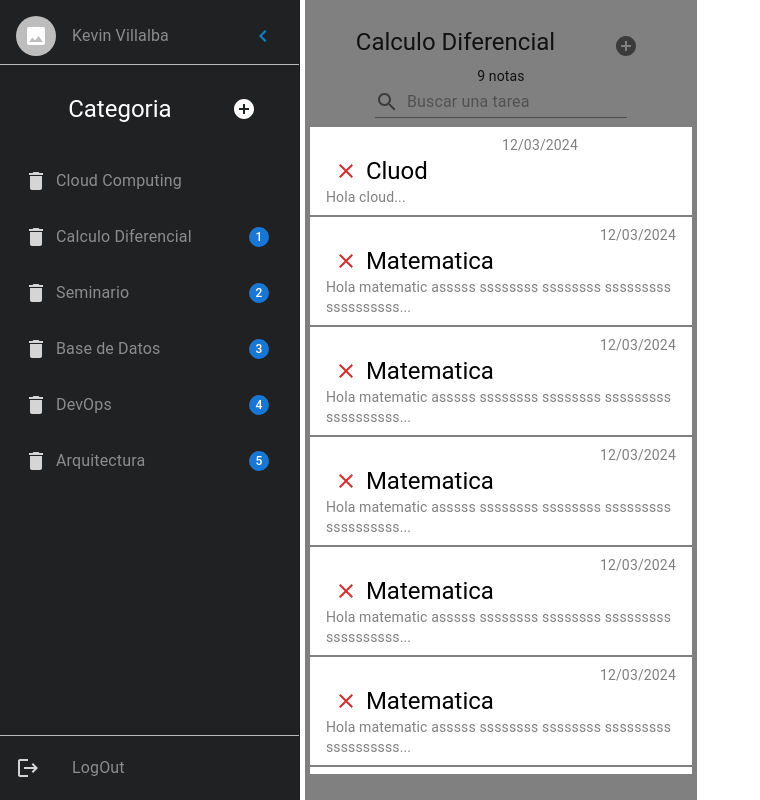
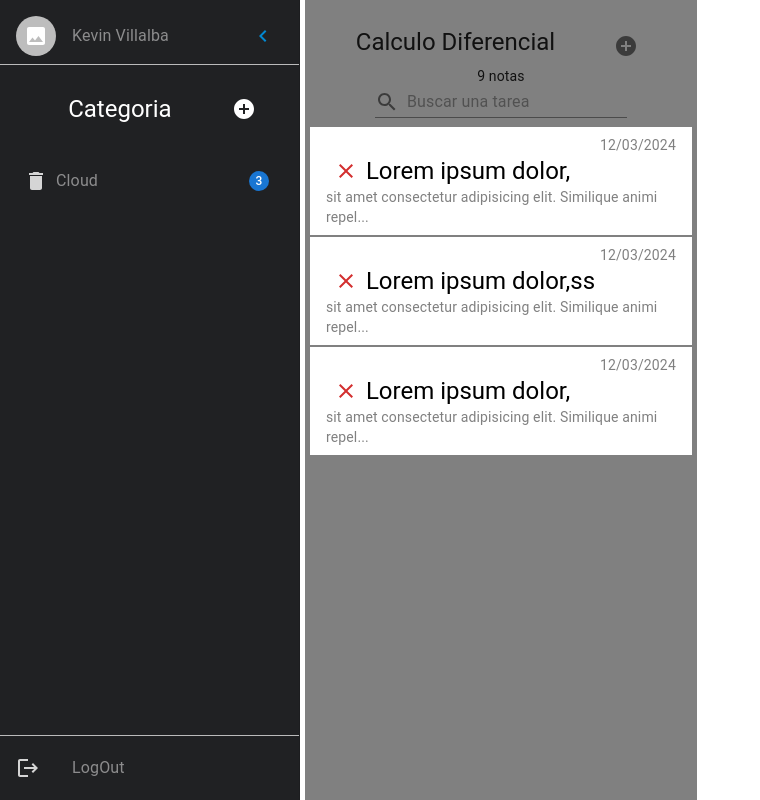
Before and after one commit to kfvillalba/TareasFrontEnd, a React (Create React App) app: page / in a window 1280 px wide. Shown: the whole page, without its empty margins (0-760 px from the left). Built offline with nearby package versions, Linux system fonts and the light colour scheme.

Commit message:
props y edit validation

```diff
--- a/src/App.jsx
+++ b/src/App.jsx
@@ -1,25 +1,38 @@
 import React, { useEffect, useState } from 'react'
 import CategoriaSideNavBar from './components/CategoriaSideNavBar'
 
+
 export default function App() {
-  //   useEffect(() => {
-  //     viewPost();
-  // }, []);
+  const [categorias, setCategorias] = React.useState([
+    {
+    id: "1",
+    nombre:"Cloud",
+    tareas:[
+      {
+      id:"1",
+      titulo:"Lorem ipsum dolor," ,
+      descripcion:"sit amet consectetur adipisicing elit. Similique animi repellat praesentium debitis quod id. Voluptatibus alias, aliquam laudantium atque omnis consectetur, dolor, consequatur nostrum ullam rerum nesciunt itaque corporis!",
+      fecha:"12/03/2024"
+    },
+      {
+      id:"2",
+      titulo:"Lorem ipsum dolor,ss" ,
+      descripcion:"sit amet consectetur adipisicing elit. Similique animi repellat praesentium debitis quod id. Voluptatibus alias, aliquam laudantium atque omnis consectetur, dolor, consequatur nostrum ullam rerum nesciunt itaque corporis!",
+      fecha:"12/03/2024"
+    },
+      {
+      id:"3",
+      titulo:"Lorem ipsum dolor," ,
+      descripcion:"sit amet consectetur adipisicing elit. Similique animi repellat praesentium debitis quod id. Voluptatibus alias, aliquam laudantium atque omnis consectetur, dolor, consequatur nostrum ullam rerum nesciunt itaque corporis!",
+      fecha:"12/03/2024"
+    }
+  ]
+  }
+  ])
 
-  // const [ispost, setpost] = useState([]);
-  // const viewPost = async() =>{
-  //   try {
-  //     await fetch(`http://localhost:8000/allPost`)
-  //     .then(res => {
-  //       if(res.data.success === true){
-  //         setpost(res.data.listall);
-  //       }
-  //     })
-  //   } catch (error) { throw error;}
-  // }
   return (
     <div>
-      <CategoriaSideNavBar />
+      <CategoriaSideNavBar categorias={categorias} />
     </div>
   )
 }
--- a/src/components/CategoriaSideNavBar.jsx
+++ b/src/components/CategoriaSideNavBar.jsx
@@ -52,7 +52,7 @@ const Main = styled('main', { shouldForwardProp: (prop) => prop !== 'open' })(
   })
 )
 
-export default function CategoriaSideNavBar() {
+export default function CategoriaSideNavBar({categorias}) {
   const theme = useTheme()
   const [open, setOpen] = React.useState(true)
   const [registerCategory, setRegisterCategory] = React.useState(false)
@@ -135,7 +135,7 @@ export default function CategoriaSideNavBar() {
           </ListItem>
         </List>
 
-        {registerCategory ? <FormCategoria /> : <ListCategory />}
+        {registerCategory ? <FormCategoria /> : <ListCategory categorias={categorias} />}
 
         <Box
           sx={{
@@ -219,7 +219,7 @@ export default function CategoriaSideNavBar() {
                   </form>
                 </Box>
               </Box>
-              <TareasList />
+              <TareasList categorias={categorias} />
             </Box>
           </Box>
 
@@ -234,7 +234,7 @@ export default function CategoriaSideNavBar() {
               padding: 0,
             }}
           >
-            {registerTarea ? <TareasEdit /> : ''}
+            {registerTarea? <TareasEdit /> : ""}
           </Box>
         </Box>
       </Main>
--- a/src/components/ListCategory.jsx
+++ b/src/components/ListCategory.jsx
@@ -11,20 +11,14 @@ import React from 'react'
 import DeleteIcon from '@mui/icons-material/Delete'
 import Badge from '@mui/material/Badge'
 
-const ListCategory = () => {
-  const [categorias, setCategorias] = React.useState([
-    'Cloud Computing',
-    'Calculo Diferencial',
-    'Seminario',
-    'Base de Datos',
-    'DevOps',
-    'Arquitectura',
-  ])
+const ListCategory = ({categorias}) => {
+
   return (
+
     <Box sx={{ overflowY: 'auto' }}>
       <List>
-        {categorias.map((text, index) => (
-          <ListItem key={text} disablePadding>
+        {categorias?.map((categoria) => (
+          <ListItem key={categoria.id} disablePadding>
             <ListItemButton>
               <IconButton aria-label='delete-category'>
                 <DeleteIcon sx={{ color: '#D5D5D5' }} />
@@ -32,12 +26,12 @@ const ListCategory = () => {
               <ListItemText
                 primary={
                   <Typography variant='body1' textAlign={'start'}>
-                    {text}
+                    {categoria.nombre}
                   </Typography>
                 }
               />
               <Badge
-                badgeContent={index}
+                badgeContent={categoria.tareas.length}
                 color='primary'
                 sx={{ mr: 3 }}
               ></Badge>
--- a/src/components/TareasEdit.jsx
+++ b/src/components/TareasEdit.jsx
@@ -1,6 +1,5 @@
 import { Box, Button, FormControl, TextField } from '@mui/material'
 import React, { useEffect, useState } from 'react'
-import FormCategoria from './FormCategoria'
 import { useForm } from 'react-hook-form'
 import ReactQuill from 'react-quill'
 import 'react-quill/dist/quill.snow.css'
@@ -11,6 +10,7 @@ const TareasEdit = () => {
     register,
     handleSubmit,
     watch,
+    setValue,
     formState: { errors },
   } = useForm()
 
@@ -18,22 +18,8 @@ const TareasEdit = () => {
     register('descripcion')
   }, [register])
 
-  const [userInfo, setuserInfo] = useState({
-    titulo: '',
-    description: '',
-  })
-
-  const onChangeValue = (e) => {
-    setuserInfo({
-      ...userInfo,
-      [e.target.name]: e.target.value,
-    })
-  }
-  const ontitulo = (value) => {
-    setuserInfo({ ...userInfo, titulo: value })
-  }
-  const ondescription = (data) => {
-    setuserInfo({ ...userInfo, description: data })
+  const ondescription = (editorState) => {
+    setValue("descripcion",editorState)
   }
   const editorContent = watch('descripcion')
 
@@ -65,8 +51,8 @@ const TareasEdit = () => {
             <ReactQuill
               theme='snow'
               name='descripcion'
-              value={ondescription}
-              onChange={watch('descripcion')}
+              value={editorContent}
+              onChange={ondescription}
               placeholder={'Escribe la descripción aquí...'}
               modules={modules('t1')}
               formats={formats}
--- a/src/components/TareasList.jsx
+++ b/src/components/TareasList.jsx
@@ -11,87 +11,15 @@ import {
 import React from 'react'
 import CloseIcon from '@mui/icons-material/Close'
 
-const TareasList = () => {
-  const [categorias, setCategorias] = React.useState([
-    {
-      titulo: 'Cluod',
-      descripcion: 'Hola cloud',
-      fecha: '12/03/2024',
-    },
-    {
-      titulo: 'Matematica',
-      descripcion:
-        'Hola matematic asssss ssssssss ssssssss sssssssss ssssssssssss ssssssssss ssssssssss ssssssssssssssss sssssssssss ssssssssss ssssssss ssssssssss ssssss ssssssss ssssssssss ssss sssssssssss',
-      fecha: '12/03/2024',
-    },
-    {
-      titulo: 'Matematica',
-      descripcion:
-        'Hola matematic asssss ssssssss ssssssss sssssssss ssssssssssss ssssssssss ssssssssss ssssssssssssssss sssssssssss ssssssssss ssssssss ssssssssss ssssss ssssssss ssssssssss ssss sssssssssss',
-      fecha: '12/03/2024',
-    },
-    {
-      titulo: 'Matematica',
-      descripcion:
-        'Hola matematic asssss ssssssss ssssssss sssssssss ssssssssssss ssssssssss ssssssssss ssssssssssssssss sssssssssss ssssssssss ssssssss ssssssssss ssssss ssssssss ssssssssss ssss sssssssssss',
-      fecha: '12/03/2024',
-    },
-    {
-      titulo: 'Matematica',
-      descripcion:
-        'Hola matematic asssss ssssssss ssssssss sssssssss ssssssssssss ssssssssss ssssssssss ssssssssssssssss sssssssssss ssssssssss ssssssss ssssssssss ssssss ssssssss ssssssssss ssss sssssssssss',
-      fecha: '12/03/2024',
-    },
-    {
-      titulo: 'Matematica',
-      descripcion:
-        'Hola matematic asssss ssssssss ssssssss sssssssss ssssssssssss ssssssssss ssssssssss ssssssssssssssss sssssssssss ssssssssss ssssssss ssssssssss ssssss ssssssss ssssssssss ssss sssssssssss',
-      fecha: '12/03/2024',
-    },
-    {
-      titulo: 'Matematica',
-      descripcion:
-        'Hola matematic asssss ssssssss ssssssss sssssssss ssssssssssss ssssssssss ssssssssss ssssssssssssssss sssssssssss ssssssssss ssssssss ssssssssss ssssss ssssssss ssssssssss ssss sssssssssss',
-      fecha: '12/03/2024',
-    },
-    {
-      titulo: 'Matematica',
-      descripcion:
-        'Hola matematic asssss ssssssss ssssssss sssssssss ssssssssssss ssssssssss ssssssssss ssssssssssssssss sssssssssss ssssssssss ssssssss ssssssssss ssssss ssssssss ssssssssss ssss sssssssssss',
-      fecha: '12/03/2024',
-    },
-    {
-      titulo: 'Matematica',
-      descripcion:
-        'Hola matematic asssss ssssssss ssssssss sssssssss ssssssssssss ssssssssss ssssssssss ssssssssssssssss sssssssssss ssssssssss ssssssss ssssssssss ssssss ssssssss ssssssssss ssss sssssssssss',
-      fecha: '12/03/2024',
-    },
-    {
-      titulo: 'Matematica',
-      descripcion:
-        'Hola matematic asssss ssssssss ssssssss sssssssss ssssssssssss ssssssssss ssssssssss ssssssssssssssss sssssssssss ssssssssss ssssssss ssssssssss ssssss ssssssss ssssssssss ssss sssssssssss',
-      fecha: '12/03/2024',
-    },
-    {
-      titulo: 'Matematica',
-      descripcion:
-        'Hola matematic asssss ssssssss ssssssss sssssssss ssssssssssss ssssssssss ssssssssss ssssssssssssssss sssssssssss ssssssssss ssssssss ssssssssss ssssss ssssssss ssssssssss ssss sssssssssss',
-      fecha: '12/03/2024',
-    },
-    {
-      titulo: 'Matematica',
-      descripcion:
-        'Hola matematic asssss ssssssss ssssssss sssssssss ssssssssssss ssssssssss ssssssssss ssssssssssssssss sssssssssss ssssssssss ssssssss ssssssssss ssssss ssssssss ssssssssss ssss sssssssssss',
-      fecha: '12/03/2024',
-    },
-  ])
+const TareasList = ({categorias}) => {
+  let catFilter = categorias.filter(categoria => categoria.id ==="1")
 
   return (
     <Box sx={{ overflowY: 'auto', height: '82vh' }}>
       <List>
-        {categorias.map((tarea, titulo) => (
+        {catFilter[0].tareas?.map((tarea) => (
           <ListItem
-            key={titulo}
+            key={tarea.id}
             sx={{
               paddingX: 0.5,
               paddingY: 0,
@@ -124,11 +52,11 @@ const TareasList = () => {
                     <CloseIcon fontSize='medium' />
                   </IconButton>
                   <Typography variant='h5' color='black'>
-                    {tarea.titulo.substring(0, 20)}
+                    {tarea.titulo}
                   </Typography>
                 </Box>
                 <Typography variant='body2' color='grey'>
-                  {tarea.descripcion.substring(0, 60) + '...'}{' '}
+                  {tarea.descripcion.substring(0, 60) + '...'}
                 </Typography>
               </Grid>
             </ListItemButton>
```
